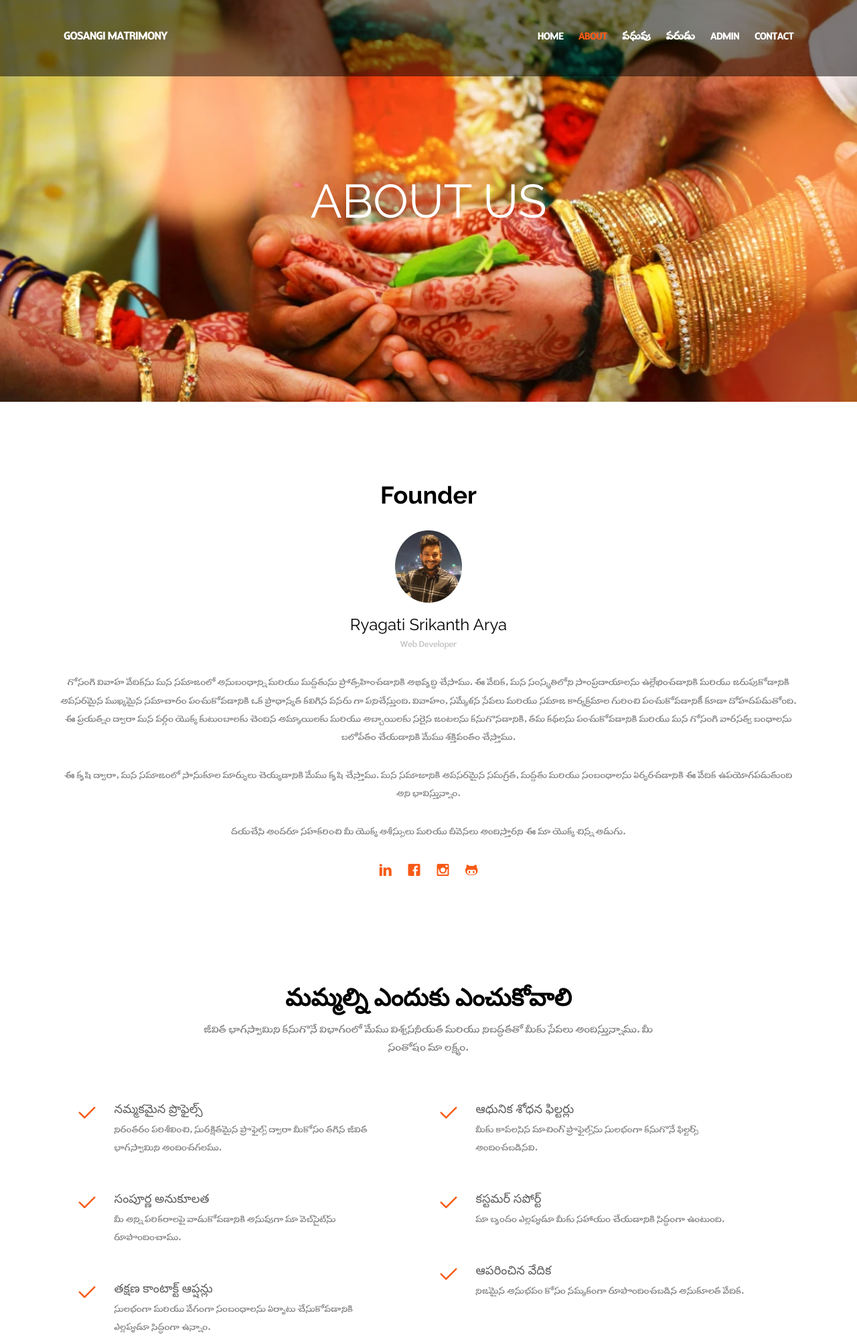
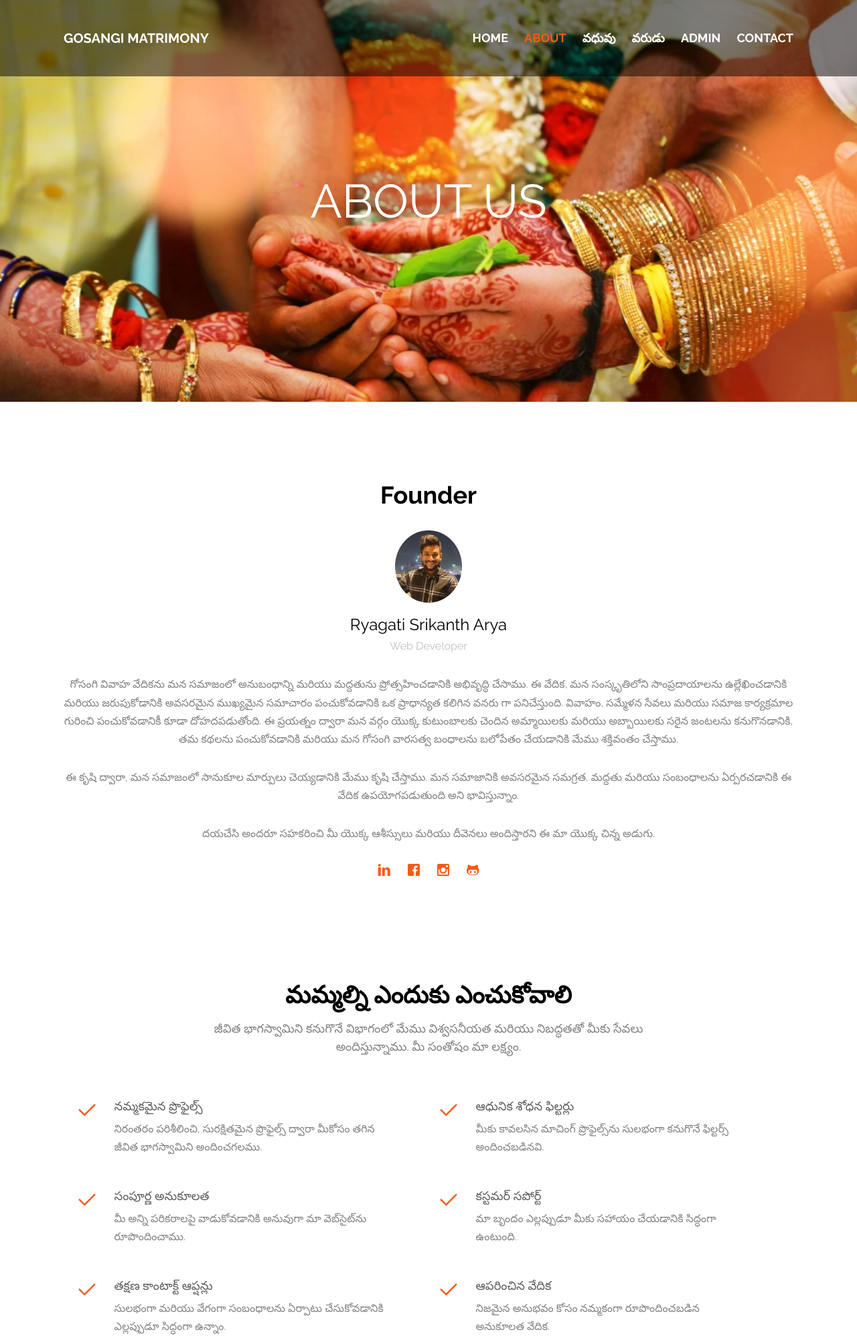
Before and after one commit to srikantharya1/gosangi-matrimony, a PHP site: page /about.html in a window 1280 px wide. Shown: the top 1998 px of the page at 67% size. Run offline with PHP 8.4, Linux system fonts and the light colour scheme; some libraries are stand-ins or nearby versions; some web fonts are replaced.

Commit message:
Update style.css

```diff
--- a/css/style.css
+++ b/css/style.css
@@ -10,16 +10,9 @@
 * 	Template Style
 *
 * ======================================================= */
-@font-face {
-            font-family: 'TeluguFont';
-            src: url('fonts/telugu.otf') format('opentype'); /* Adjust this path if needed */
-            font-weight: normal;
-            font-style: normal;
-        }
 
 body {
-/*   font-family: "Raleway", Arial, sans-serif; */
-  font-family: 'TeluguFont', sans-serif;
+  font-family: "Raleway", Arial, sans-serif;
   font-weight: 400;
   font-size: 16px;
   line-height: 1.7;
```
